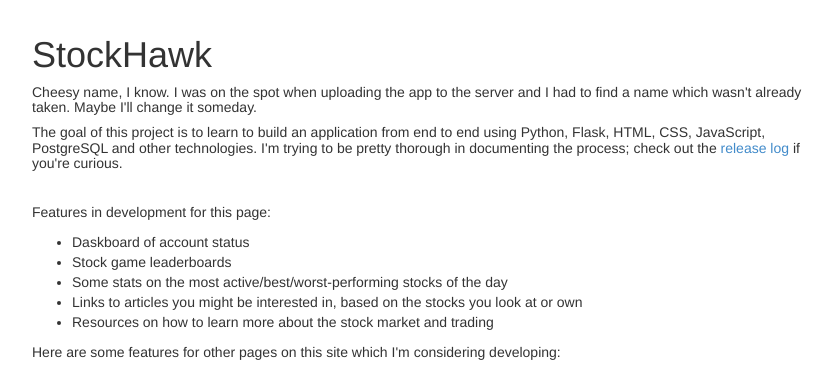
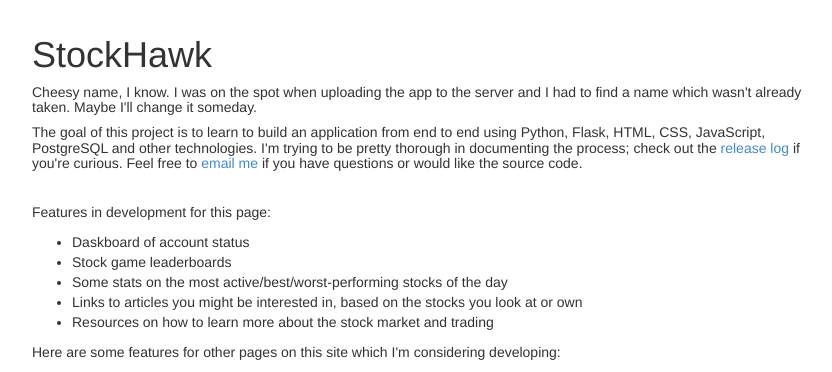
Before and after one commit to abmorton/stockhawk, a Flask app: page / in a window 1280 px wide. Shown: the part 20-392 px from the top of the page, without its empty margins (223-1055 px from the left). Run offline with Flask 2, Linux system fonts and the light colour scheme; some libraries are stand-ins or nearby versions.

Commit message:
changes to index.html again

```diff
--- a/templates/index.html
+++ b/templates/index.html
@@ -3,7 +3,7 @@
 
 <h1>{{ title }}</h1>
 <h5>Cheesy name, I know. I was on the spot when uploading the app to the server and I had to find a name which wasn't already taken. Maybe I'll change it someday.</h5>
-<h5>The goal of this project is to learn to build an application from end to end using Python, Flask, HTML, CSS, JavaScript, PostgreSQL and other technologies. I'm trying to be pretty thorough in documenting the process; check out the <a href="/news">release log</a> if you're curious.</h5>
+<h5>The goal of this project is to learn to build an application from end to end using Python, Flask, HTML, CSS, JavaScript, PostgreSQL and other technologies. I'm trying to be pretty thorough in documenting the process; check out the <a href="/news">release log</a> if you're curious. Feel free to <a href="mailto:abmorton@gmail.com">email me</a> if you have questions or would like the source code.</h5>
 <br>
 <p>Features in development for this page:</p>
 <ul>
```
